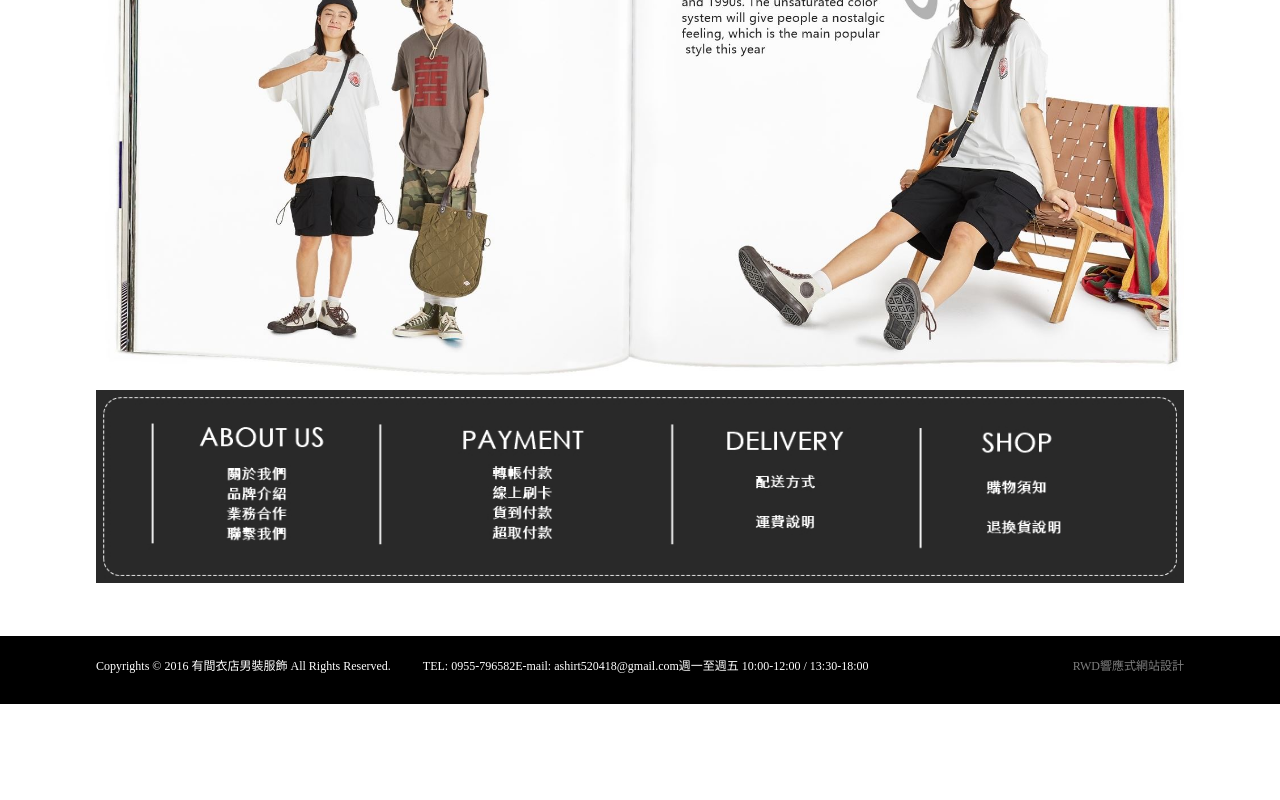
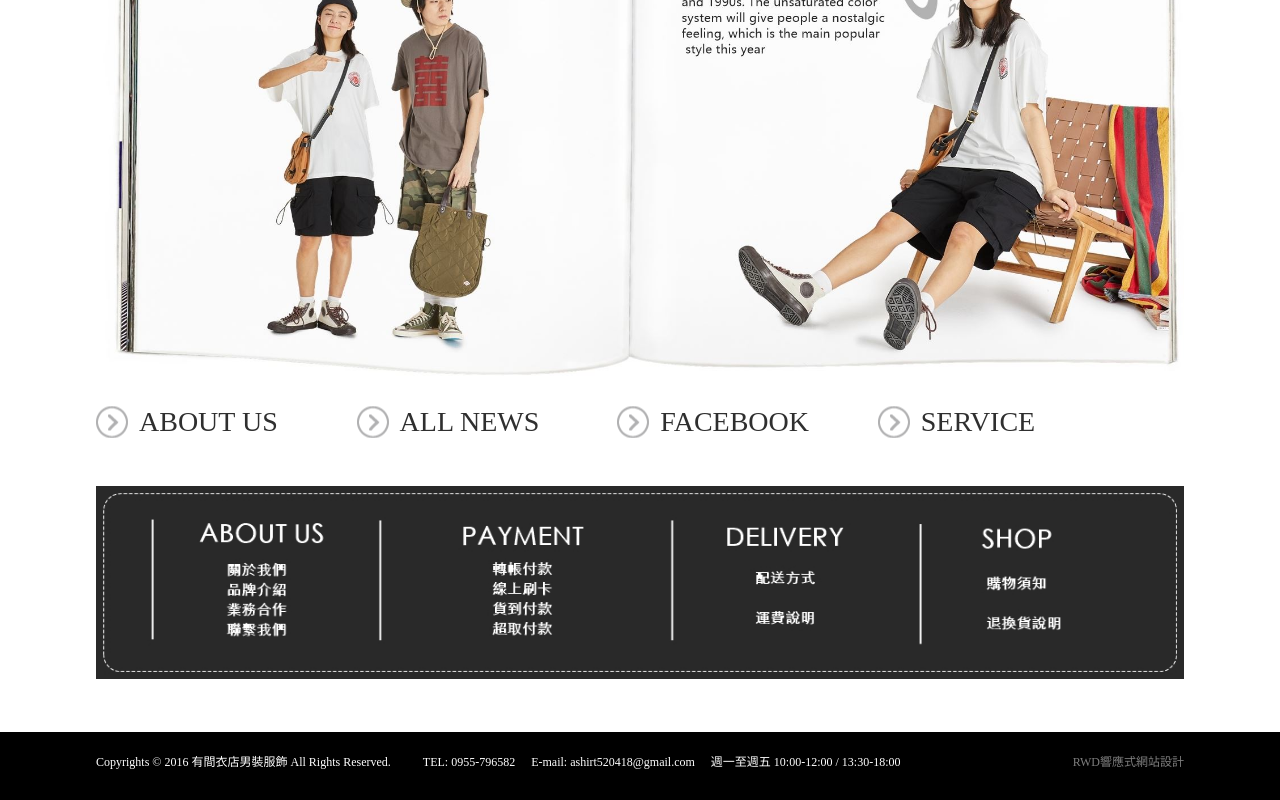
Before and after one commit to fannyho0923/ashirt, a Vue app: page / in a window 1280 px wide. Shown: the part 450-1250 px from the top of the page. Before the commit the page ends 1154 px from the top, so only its background shows below. Built offline with nearby package versions, Linux system fonts and the light colour scheme.

Commit message:
content做一半

```diff
--- a/src/components/Content.vue
+++ b/src/components/Content.vue
@@ -1,6 +1,12 @@
 <template>
   <div class="content">
-    <div>
+    <div class="links">
+      <a class="link about" href="">ABOUT US </a>
+      <a class="link news" href="">ALL NEWS</a>
+      <a class="link fb" href="">FACEBOOK</a>
+      <a class="link service" href="">SERVICE</a>
+    </div>
+    <div class="bottomBanner">
       <a href="">
         <img src="@/assets/aboutPic.jpeg" alt="" />
       </a>
@@ -17,7 +23,30 @@ export default {};
   width: 85%;
   margin: 0 auto;
 }
+.bottomBanner {
+  margin-top: 2rem;
+}
 img {
   width: 100%;
 }
+.links {
+  padding: 1rem 0;
+}
+.link {
+  display: inline-block;
+  font-size: 28px;
+  color: #2f2f2f;
+  text-decoration: none;
+  padding: 2px 0 2px 43px;
+  background: url("../assets/fishIcon.png") 0 center no-repeat;
+  transition: all 0.3s ease;
+}
+.iconImg {
+  height: 100%;
+}
+@media (min-width: 992px) {
+  .link {
+    width: 20%;
+  }
+}
 </style>
--- a/src/components/Footer.vue
+++ b/src/components/Footer.vue
@@ -69,6 +69,9 @@ ul {
   display: flex;
   justify-content: space-evenly;
 }
+li + li {
+  margin-left: 1rem;
+}
 a {
   text-decoration: none;
   color: #7d7d7d;
```
Also changed, not shown: src/assets/fishIcon.png (added).
